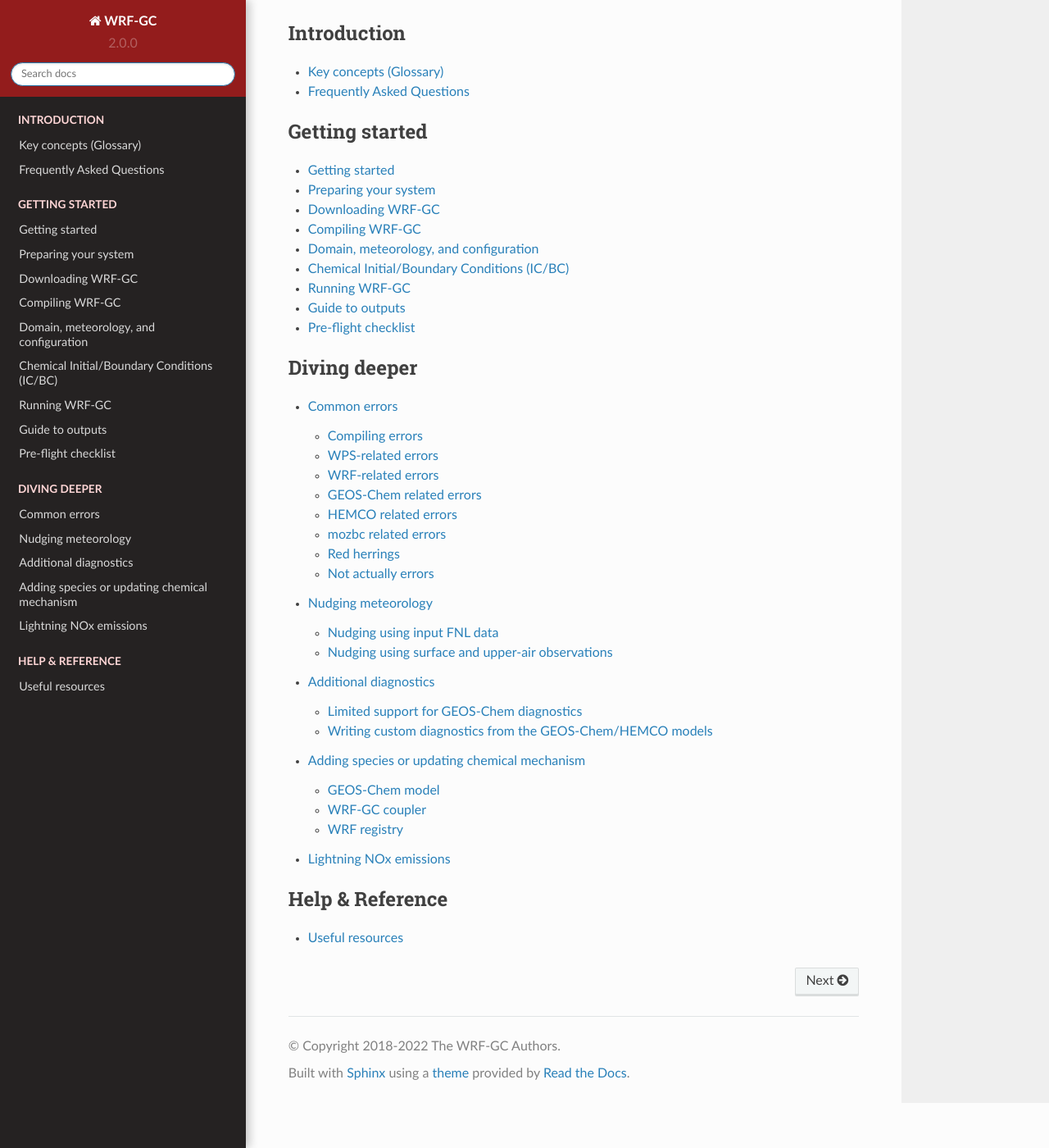
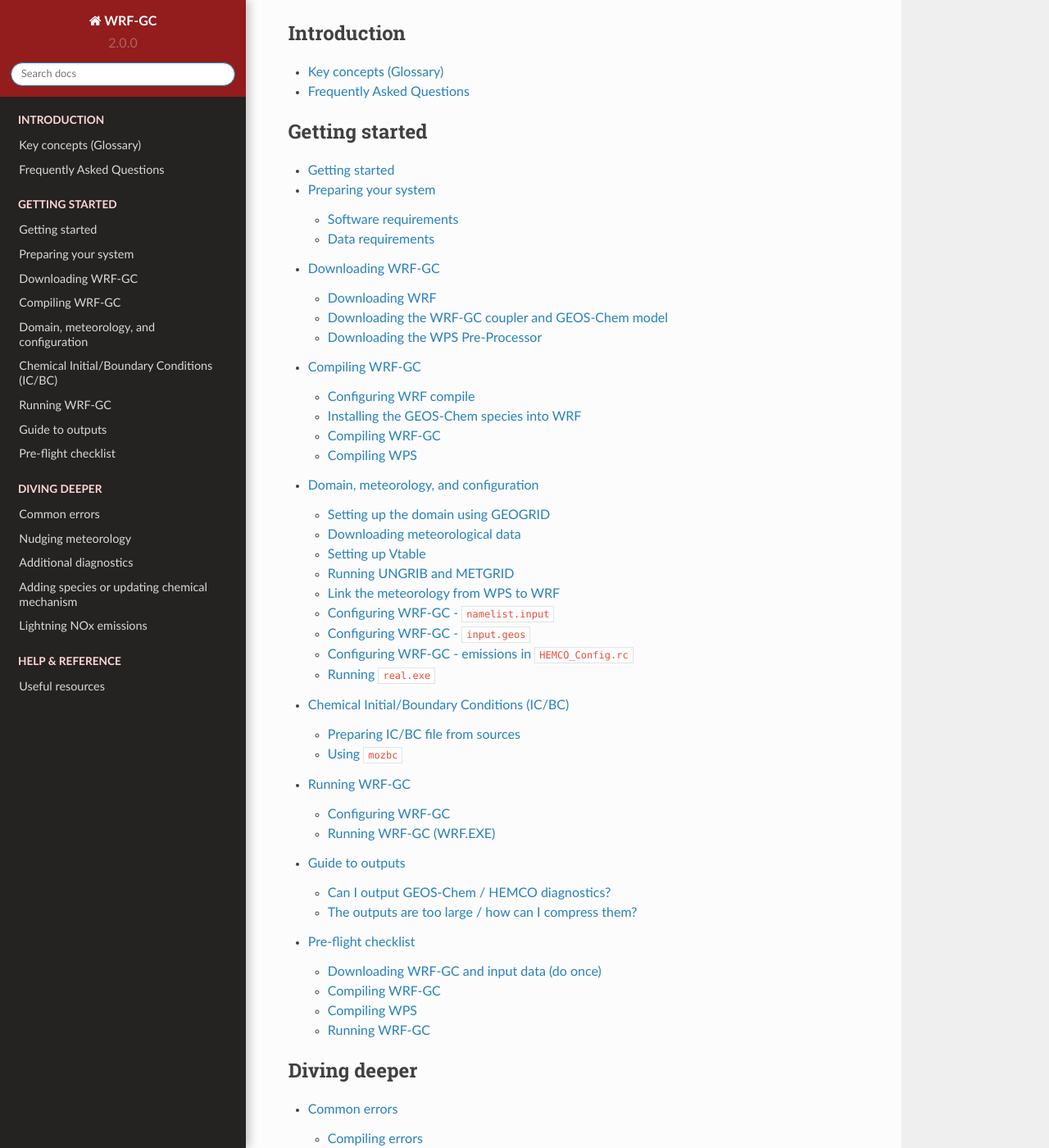
Before and after one commit to WRF-GC/documentation, a Sphinx documentation site: the page built from docs/source/index.rst, in a window 1280 px wide and 1400 px high, scrolled down 1018 px. Shown: the whole window at 82% size. Built offline with Sphinx 7.4.7 and the Read the Docs theme 2.0.0, drawn with Linux system fonts in a browser that asks for light colours.

```diff
--- a/docs/source/guide-4-wps-domain-real.rst
+++ b/docs/source/guide-4-wps-domain-real.rst
@@ -30,7 +30,16 @@ Running UNGRIB and METGRID
 ---------------------------
 
 1. Link GRIB files - ``./link_grib.csh gfs*``
-2. Run ``./ungrib.exe``, then ``./metgrid.exe``.
+2. Run ``./ungrib.exe``, then ``./metgrid.exe``. You should now have meteorology data named ``met_em.d``... in the WPS directory.
+
+Link the meteorology from WPS to WRF
+-------------------------------------
+
+Go to the **WRF run directory** - ``WRF/run``. Link the meteorological data into the run directory:
+
+.. code-block::
+
+	ln -sf ../../WPS/met_em* .
 
 Configuring WRF-GC - ``namelist.input``
 ----------------------------------------
--- a/docs/source/index.rst
+++ b/docs/source/index.rst
@@ -34,7 +34,7 @@ Table of contents
    faq.rst
 
 .. toctree::
-   :maxdepth: 1
+   :maxdepth: 2
    :caption: Getting started
 
    getting-started.rst
--- a/docs/source/preflight-checklist.rst
+++ b/docs/source/preflight-checklist.rst
@@ -1,17 +1,15 @@
 Pre-flight checklist
 ======================
 
-Here is a list of all the steps that should be performed before running WRF-GC. The specifics are in the getting started guide.
+Here is a list of all the steps that should be performed before running WRF-GC. This may be useful if you are familiar with the model or prefer to see an overview of the process. The specifics are in the PDF guide and also in other sections of this documentation.
 
-.. warning::
-   This is still under construction and being actively updated.
-
-Downloading WRF-GC and input data
------------------------------------
+Downloading WRF-GC and input data (do once)
+--------------------------------------------
 
 * **Download the WRF model and the WPS pre-processor.**
 * **Download WRF-GC.** Go into the WRF model and delete the ``chem`` folder, then download WRF-GC into ``WRF/chem`` folder.
 * **Download the GEOS-Chem input data.** If you already run GEOS-Chem, remember the GEOS-Chem input data path. Otherwise, download `GEOS-Chem data directories <http://wiki.seas.harvard.edu/geos-chem/index.php/Downloading_GEOS-Chem_data_directories>`__. All ``CHEM_INPUTS`` are required, then choose inventories you need for :term:`HEMCO`.
+* **Download the WPS geographical input data.** See :doc:`/guide-1-system-requirements`.
 
 Compiling WRF-GC
 ------------------
@@ -32,7 +30,7 @@ Compiling WRF-GC
 Compiling WPS
 --------------
 
-Compile WPS **after** you compile WRF-GC.
+Compile WPS **after** you compile WRF-GC. ``./configure``, ``./compile``.
 
 Running WRF-GC
 ----------------
```
